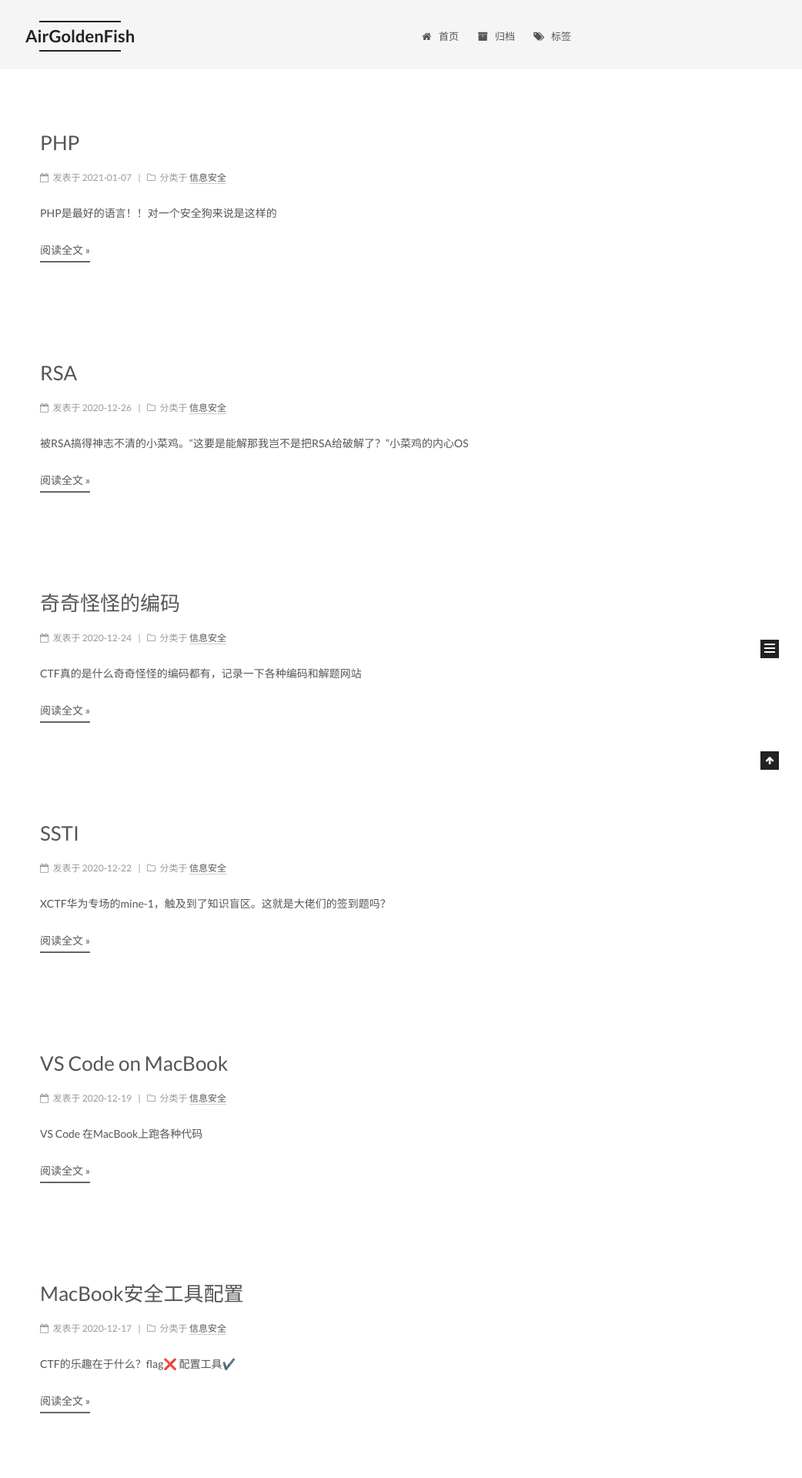
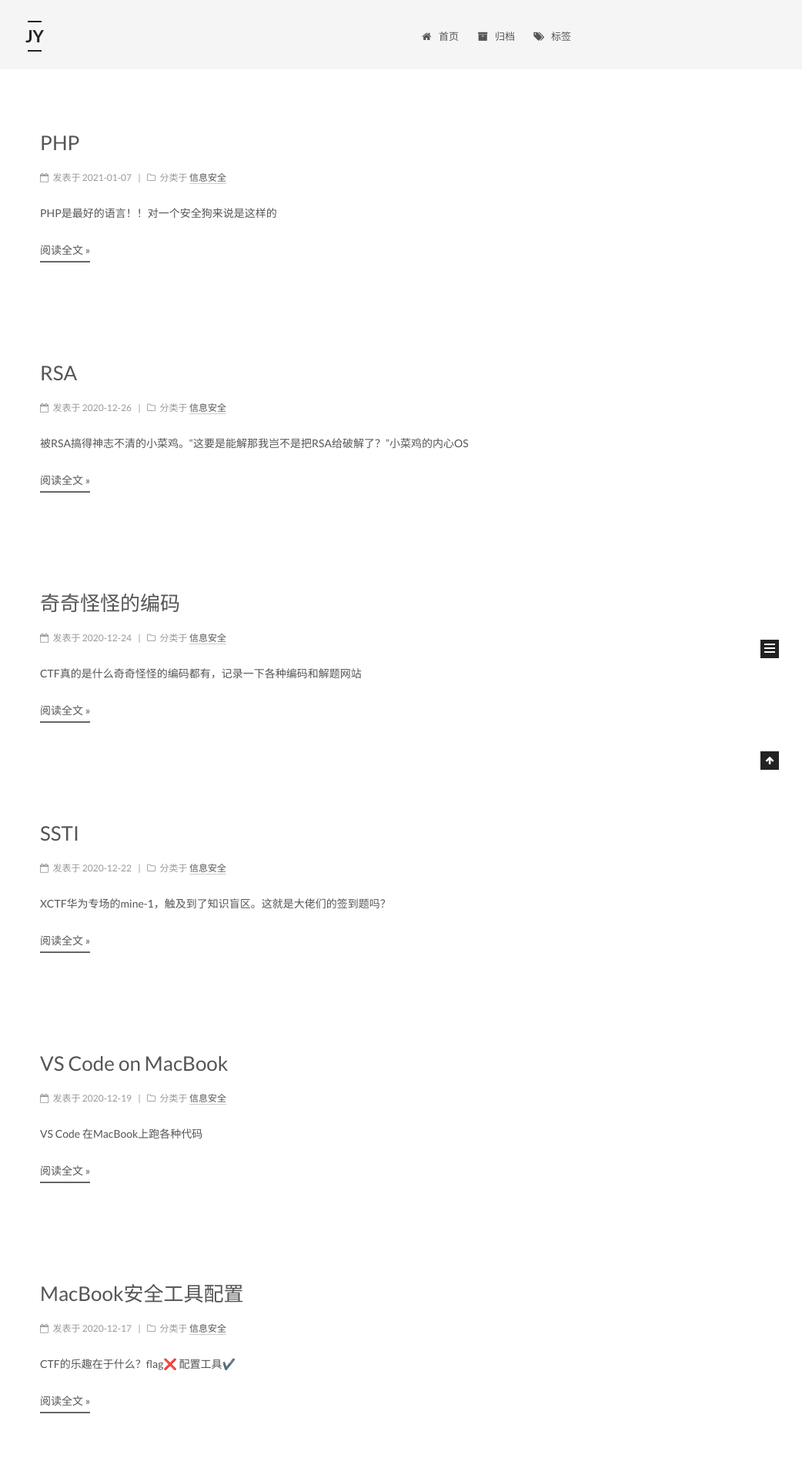
Before and after one commit to AirGoldenFish/airgoldenfish.github.io, a Jekyll site: the page built from index.html, in a window 1280 px wide. Shown: the top 1920 px of the page at 77% size, without its empty margins (238-1280 px from the left). Built offline with Jekyll 4.4.1, drawn with Linux system fonts in a browser that asks for light colours; the list of posts is cut into pages by our own code.

Commit message:
Update _config.yml

```diff
--- a/_config.yml
+++ b/_config.yml
@@ -4,17 +4,17 @@
 # ---------------------------------------------------------------
 
 # Site
-title: AirGoldenFish
+title: JY
 subtitle:
 description:
-author: AirGoldenFish
+author: JY
 # Support language: de, en, fr-FR, id, ja, ko, pt-BR, pt, ru, zh-Hans, zh-hk, zh-tw
 language: zh-Hans
 date_format: '%Y-%m-%d'
 
 # URL
 ## If your site is put in a subdirectory, set url as 'http://yoursite.com' and baseurl as '/child'
-url: 'https://airgoldenfish.github.io'
+url: 'https://jy419.github.io'
 baseurl: '/'
 permalink: pretty
 
```
